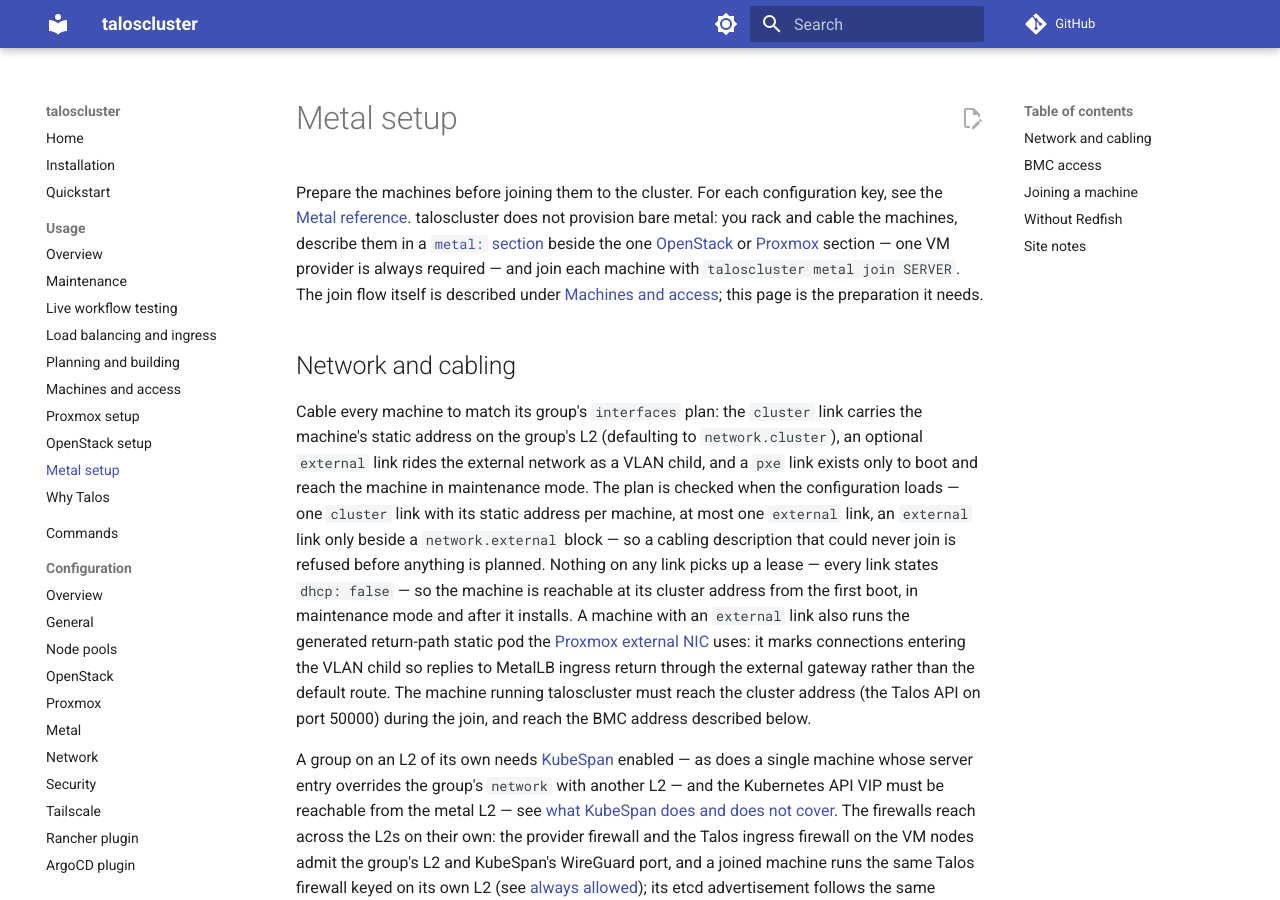
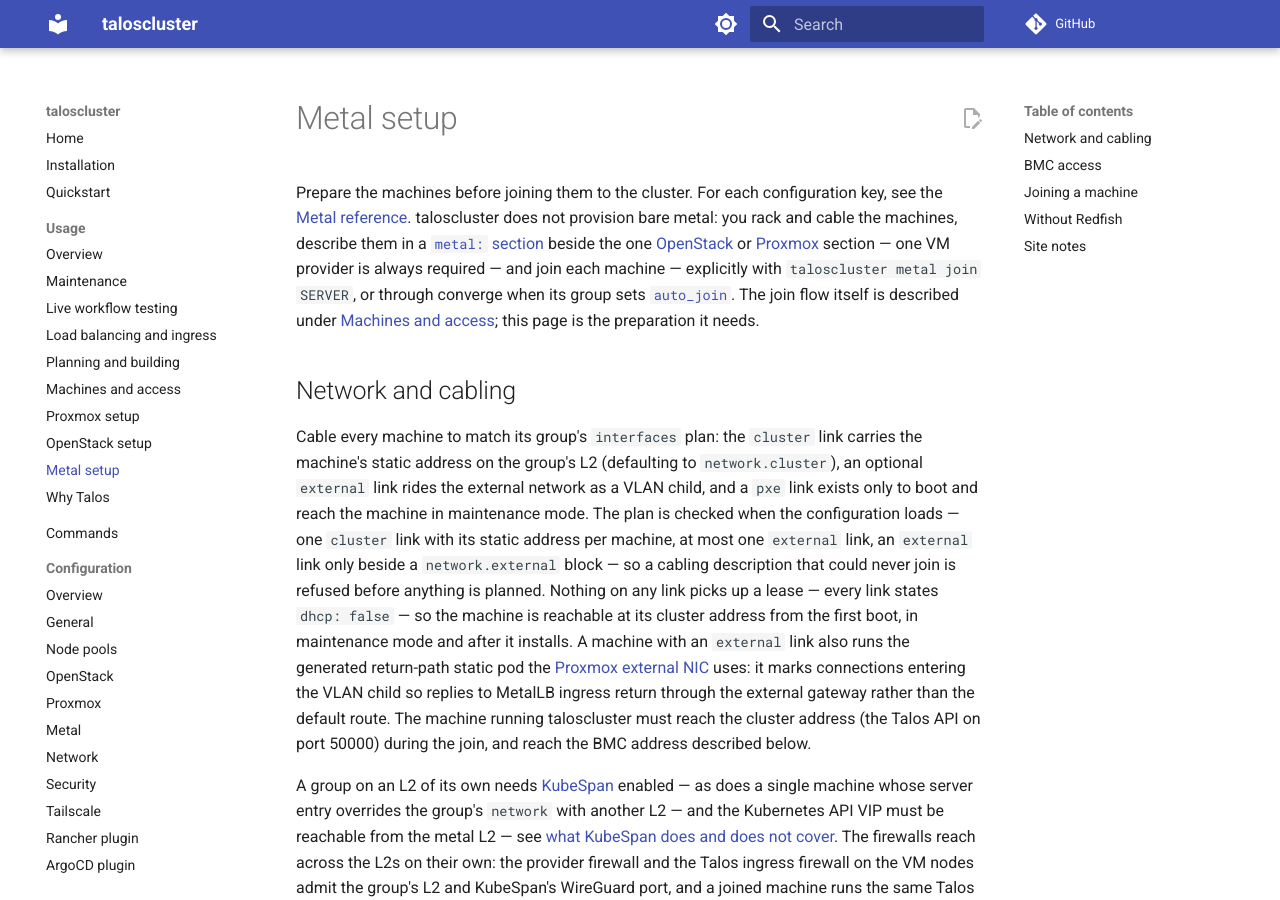
Before and after one commit to ncsa/taloscluster, an MkDocs documentation site: the page built from docs/providers/metal.md, in a window 1280 px wide and 900 px high. Built offline with MkDocs 1.6.1 and Material for MkDocs 9.7.7, drawn with Linux system fonts in a browser that asks for light colours; comment, search, counter and statistics services are not loaded.

Commit message:
fix: **[P2] Docs still describe `metal join` as the only join path.** Converg

```diff
--- a/docs/providers/metal.md
+++ b/docs/providers/metal.md
@@ -1,6 +1,6 @@
 # Metal setup
 
-Prepare the machines before joining them to the cluster. For each configuration key, see the [Metal reference](../configuration/metal.md). taloscluster does not provision bare metal: you rack and cable the machines, describe them in a [`metal:` section](../configuration/metal.md) beside the one [OpenStack](openstack.md) or [Proxmox](proxmox.md) section — one VM provider is always required — and join each machine with `taloscluster metal join SERVER`. The join flow itself is described under [Machines and access](../concepts/machines.md#metal); this page is the preparation it needs.
+Prepare the machines before joining them to the cluster. For each configuration key, see the [Metal reference](../configuration/metal.md). taloscluster does not provision bare metal: you rack and cable the machines, describe them in a [`metal:` section](../configuration/metal.md) beside the one [OpenStack](openstack.md) or [Proxmox](proxmox.md) section — one VM provider is always required — and join each machine — explicitly with `taloscluster metal join SERVER`, or through converge when its group sets [`auto_join`](../configuration/metal.md#metalgroupauto_join). The join flow itself is described under [Machines and access](../concepts/machines.md#metal); this page is the preparation it needs.
 
 ## Network and cabling
 
```
Also changed, not shown: CHANGELOG.md (+1 -1 lines), docs/commands.md (+1 -1 lines), docs/concepts/machines.md (+1 -1 lines), docs/usage.md (+1 -1 lines), 1 other file.
